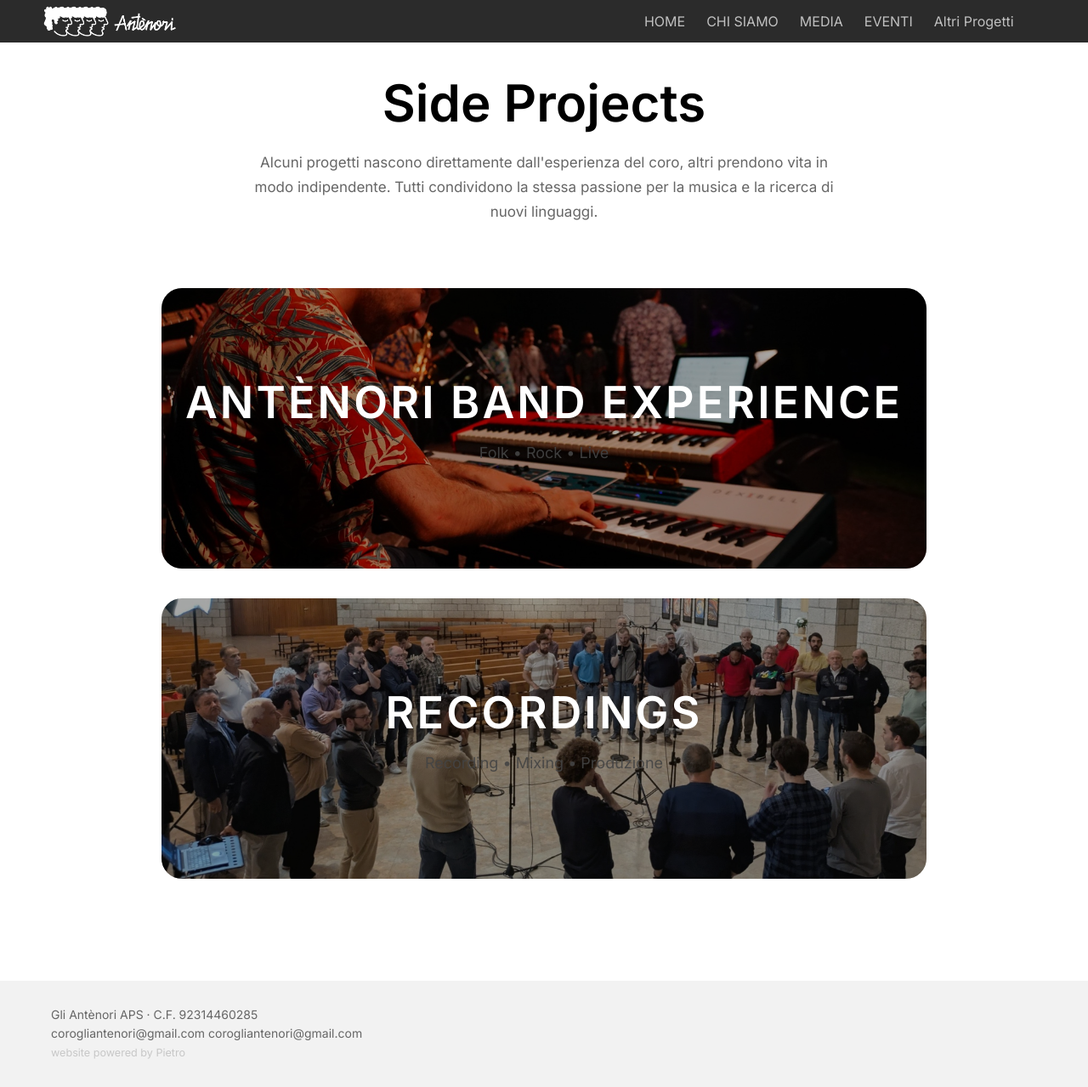
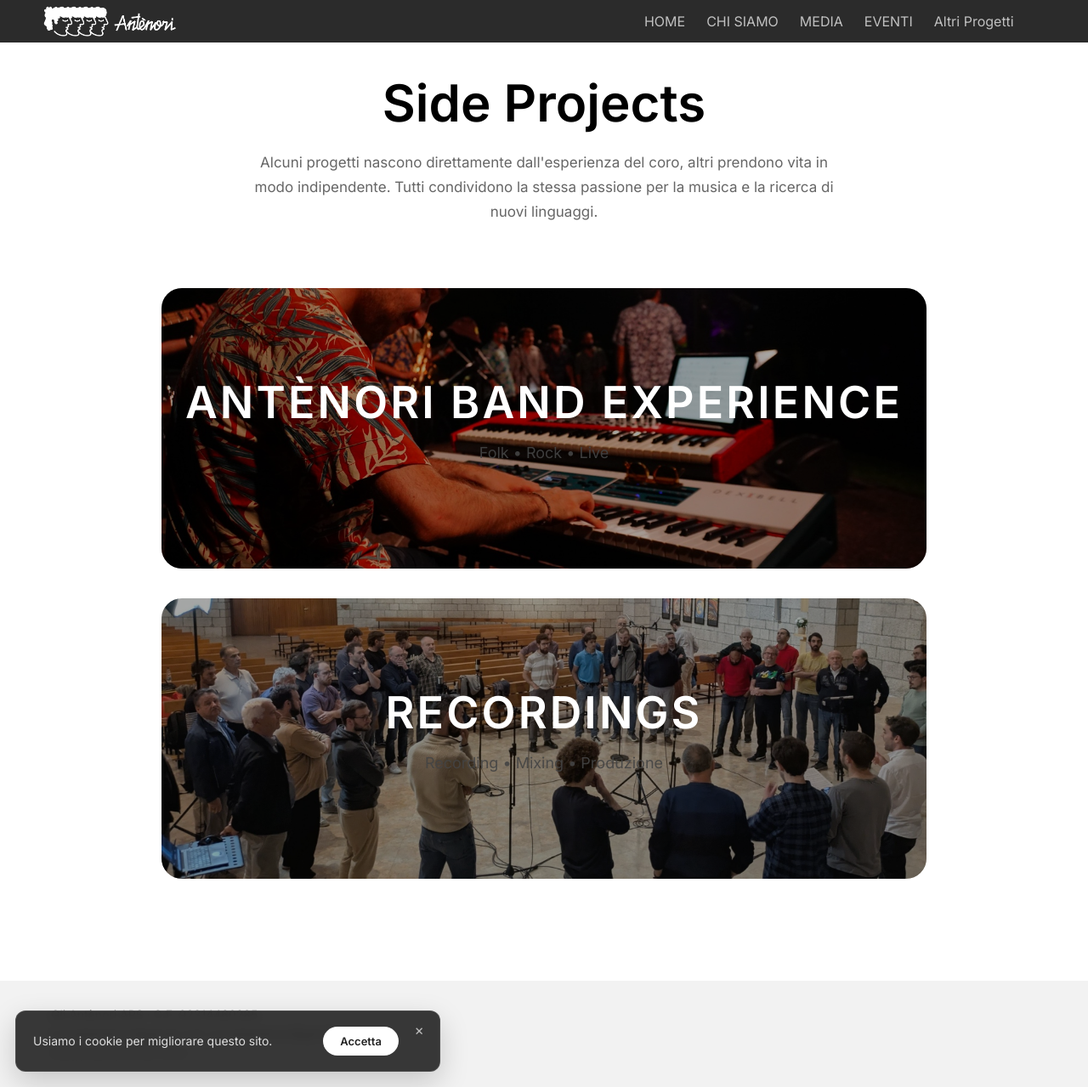
Before and after one commit to antenori-choir/antenori-choir.github.io, a Jekyll site: the page built from it/projects.md, in a window 1280 px wide and 1279 px high. Shown: the whole window at 85% size. Built offline with Jekyll 4.4.1, drawn with Linux system fonts in a browser that asks for light colours.

Commit message:
cookie banner

```diff
--- a/_includes/cookie-banner.html
+++ b/_includes/cookie-banner.html
@@ -1,6 +1,12 @@
-<div id="cookie-banner" class="cookie-banner">
-  <p>
-    Questo sito utilizza cookie analytics.
-    <button onclick="acceptCookies()">OK</button>
-  </p>
+<div id="cookie-banner" class="cookie-banner" hidden>
+  <button
+    type="button"
+    class="cookie-close"
+    data-cookie-choice="declined"
+    aria-label="Rifiuta cookie analytics"
+  >×</button>
+  <p>Usiamo i cookie per migliorare questo sito.</p>
+  <div class="cookie-actions">
+    <button type="button" class="cookie-accept" data-cookie-choice="accepted">Accetta</button>
+  </div>
 </div>
--- a/_layouts/default.html
+++ b/_layouts/default.html
@@ -18,6 +18,7 @@
 {% unless page.linktree %}
   {% include footer.html %}
 {% endunless %}
+{% include cookie-banner.html %}
 <script src="/assets/js/main.js"></script>
 </body>
 </html>
--- a/assets/css/style.css
+++ b/assets/css/style.css
@@ -328,7 +328,90 @@ p {
   color: #666;
 }
 
+/* =========================
+   COOKIE BANNER
+========================= */
 
+.cookie-banner {
+  position: fixed;
+  left: 18px;
+  bottom: 18px;
+  z-index: 1200;
+  width: min(500px, calc(100% - 36px));
+  display: flex;
+  align-items: center;
+  gap: 18px;
+  padding: 18px 48px 18px 20px;
+  background: rgba(43,43,43,0.94);
+  border: 1px solid rgba(255,255,255,0.10);
+  border-radius: 12px;
+  box-shadow: 0 12px 34px rgba(0,0,0,0.18);
+  backdrop-filter: blur(4px);
+}
+
+.cookie-banner[hidden] {
+  display: none;
+}
+
+.cookie-banner p {
+  margin: 0;
+  flex: 1;
+  font-size: 14px;
+  line-height: 1.45;
+  color: rgba(255,255,255,0.84);
+}
+
+.cookie-actions {
+  display: flex;
+  align-items: center;
+  gap: 8px;
+  flex-shrink: 0;
+}
+
+.cookie-actions button {
+  border: 0;
+  font: inherit;
+  font-size: 13px;
+  cursor: pointer;
+  background: transparent;
+}
+
+.cookie-close {
+  position: absolute;
+  top: 8px;
+  right: 10px;
+  width: 28px;
+  height: 28px;
+  padding: 0;
+  border: 0;
+  background: transparent;
+  color: rgba(255,255,255,0.68);
+  font: inherit;
+  font-size: 17px;
+  line-height: 1;
+  cursor: pointer;
+}
+
+.cookie-accept {
+  padding: 9px 20px;
+  color: #222;
+  background: #fff !important;
+  border-radius: 999px;
+  font-weight: 600 !important;
+}
+
+.cookie-actions button:hover {
+  opacity: 0.7;
+}
+
+.cookie-close:hover {
+  color: #fff;
+  opacity: 1;
+}
+
+/* =========================
+   QUOTE
+========================= */
 
 .quote {
   padding: 0px 0;
--- a/assets/js/main.js
+++ b/assets/js/main.js
@@ -29,6 +29,50 @@ if (toggle && menu) {
 }
 
 
+// ===== COOKIE CONSENT + GOOGLE ANALYTICS =====
+const analyticsId = 'G-HF39W1H760';
+const cookieBanner = document.getElementById('cookie-banner');
+const cookieChoice = localStorage.getItem('cookie-consent');
+
+function loadGoogleAnalytics() {
+  if (window.googleAnalyticsLoaded) return;
+
+  window.googleAnalyticsLoaded = true;
+
+  const script = document.createElement('script');
+  script.async = true;
+  script.src = `https://www.googletagmanager.com/gtag/js?id=${analyticsId}`;
+  document.head.appendChild(script);
+
+  window.dataLayer = window.dataLayer || [];
+  function gtag(){dataLayer.push(arguments);}
+  window.gtag = gtag;
+  gtag('js', new Date());
+  gtag('config', analyticsId);
+}
+
+if (cookieChoice === 'accepted') {
+  loadGoogleAnalytics();
+} else if (!cookieChoice && cookieBanner) {
+  cookieBanner.hidden = false;
+}
+
+if (cookieBanner) {
+  cookieBanner.addEventListener('click', event => {
+    const button = event.target.closest('[data-cookie-choice]');
+    if (!button) return;
+
+    const choice = button.dataset.cookieChoice;
+    localStorage.setItem('cookie-consent', choice);
+    cookieBanner.hidden = true;
+
+    if (choice === 'accepted') {
+      loadGoogleAnalytics();
+    }
+  });
+}
+
+
 // ===== SMOOTH SCROLL =====
 document.querySelectorAll('a[href^="/#"], a[href^="/it/#"]').forEach(link => {
   link.addEventListener('click', function(e) {
```
Also changed, not shown: it/projects.md (+4 -4 lines).
